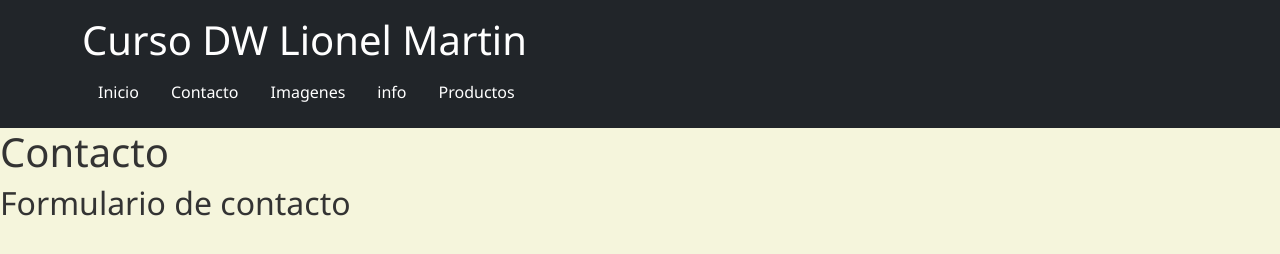
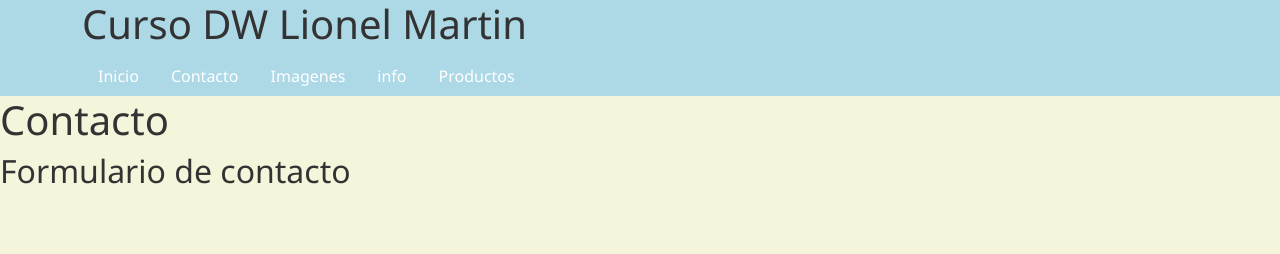
Before and after one commit to LioMartin1984/dw-proyect-Lionel-Martin, a plain HTML site: page pages/contacto.html in a window 1280 px wide. Drawn offline with nearby package versions, Linux system fonts and the light colour scheme; files that its build step writes are made by us from their sources.

Commit message:
contactos

```diff
--- a/css/style.css
+++ b/css/style.css
@@ -23,3 +23,8 @@
       font-size: 1.5rem;
     }
   }
+
+  .header{
+    background-color: var(--primary-color);
+
+  }
--- a/pages/contacto.html
+++ b/pages/contacto.html
@@ -8,7 +8,7 @@
         <link rel="stylesheet" href="css/style.css">
       </head>
 <body>
-    <header class="bg-dark text-white p-3">
+    <header class="header" id="header">
         <div class="container">
           <h1>Curso DW Lionel Martin</h1>
           <nav>
```
Also changed, not shown: index.html (+1 -1 lines).
